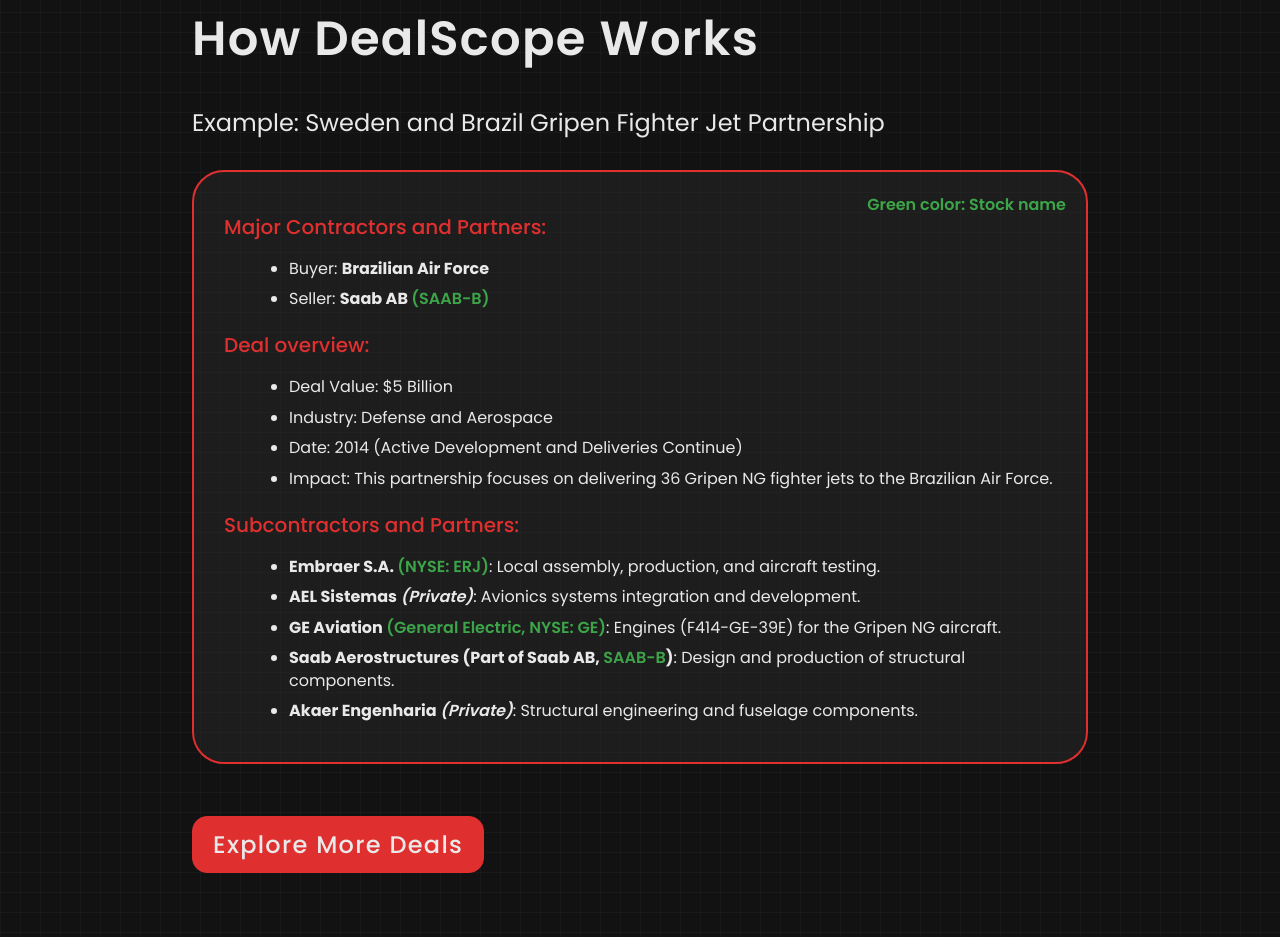
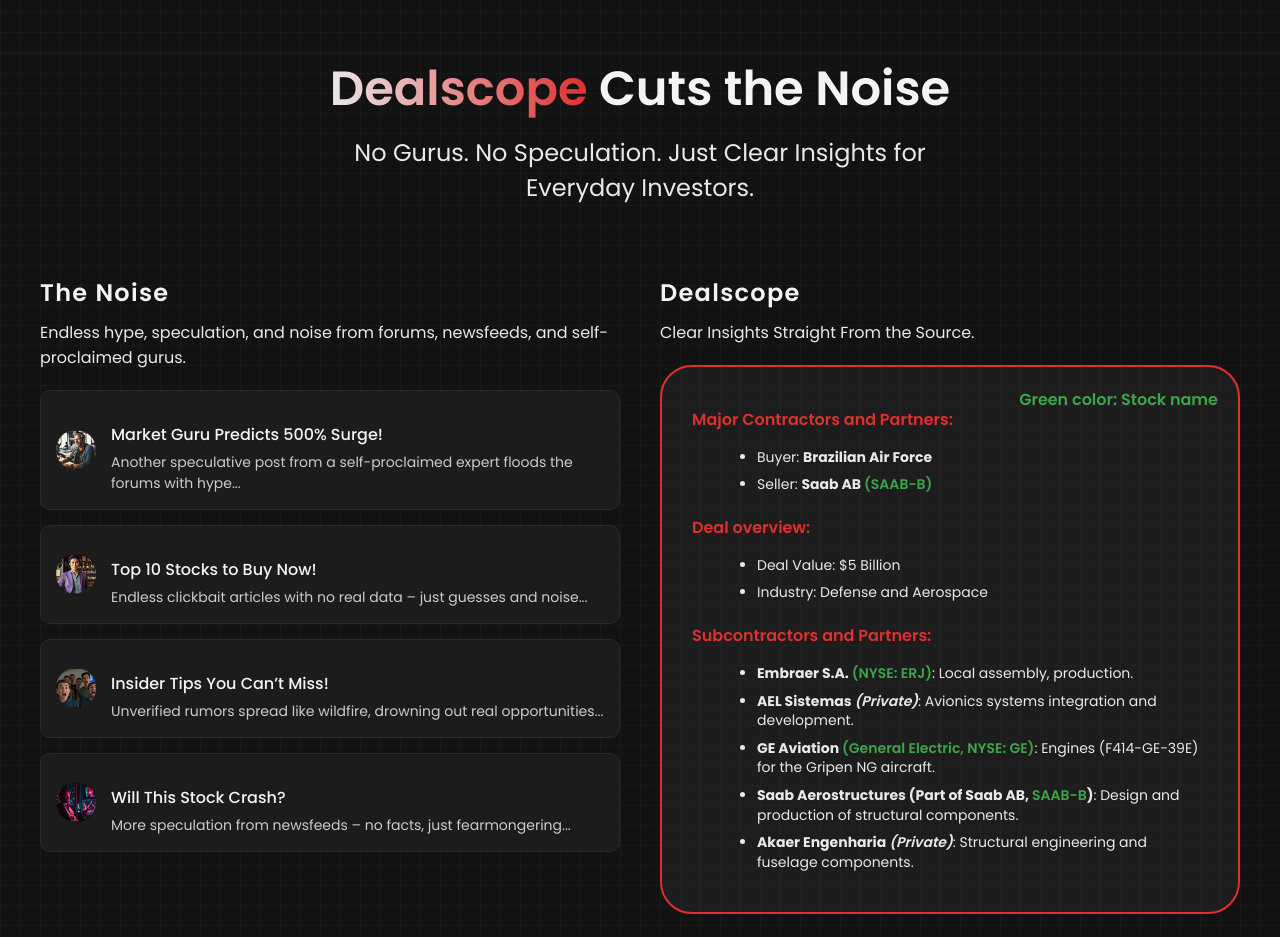
Before and after one commit to ehortlund/DS-backend-frontend, a website: page Dealscope VS/index.html in a window 1280 px wide. Shown: the part 1528-2465 px from the top of the page. Drawn offline with Linux system fonts and the light colour scheme.

Commit message:
dealscope NO NOISE

```diff
--- a/Dealscope VS/index.html
+++ b/Dealscope VS/index.html
@@ -135,17 +135,61 @@
 </section>
 
 
+<!-- Introduktionsrubrik -->
+<header class="noise-dealscope-header">
+  <h1 class="noise-dealscope-heading"><span class="highlight2">Dealscope</span> Cuts the Noise</h1>
+  <p class="noise-dealscope-subheading">No Gurus. No Speculation. Just Clear Insights for Everyday Investors.</p>
+</header>
 
 <!-- Deal Section -->
-    <section class="deal-example-section">
+<section class="noise-dealscope-section">
   <div class="container fade-in">
-        <!-- Titel och kort förklaring -->
-        <h2 class="deal-example-title">How DealScope Works</h2>
+      <div class="noise-dealscope-container">
+          <!-- Vänster sida: The Noise -->
+          <div class="noise-box">
+              <h2 class="deal-example-title">The Noise</h2>
               <p class="deal-example-subtitle">
-          Example: Sweden and Brazil Gripen Fighter Jet Partnership
+                  Endless hype, speculation, and noise from forums, newsfeeds, and self-proclaimed gurus.
               </p>
+              <div class="articles-container">
+                  <div class="article">
+                      <img src="assets/profile1.png" alt="Profile 1" class="article-profile-pic">
+                      <div class="article-content">
+                          <h3>Market Guru Predicts 500% Surge!</h3>
+                          <p>Another speculative post from a self-proclaimed expert floods the forums with hype...</p>
+                      </div>
+                  </div>
+                  <div class="article">
+                      <img src="assets/profile2.png" alt="Profile 2" class="article-profile-pic">
+                      <div class="article-content">
+                          <h3>Top 10 Stocks to Buy Now!</h3>
+                          <p>Endless clickbait articles with no real data – just guesses and noise...</p>
+                      </div>
+                  </div>
+                  <div class="article">
+                      <img src="assets/profile3.png" alt="Profile 3" class="article-profile-pic">
+                      <div class="article-content">
+                          <h3>Insider Tips You Can’t Miss!</h3>
+                          <p>Unverified rumors spread like wildfire, drowning out real opportunities...</p>
+                      </div>
+                  </div>
+                  <div class="article">
+                      <img src="assets/profile4.png" alt="Profile 4" class="article-profile-pic">
+                      <div class="article-content">
+                          <h3>Will This Stock Crash?</h3>
+                          <p>More speculation from newsfeeds – no facts, just fearmongering...</p>
+                      </div>
+                  </div>
+              </div>
+          </div>
 
-        <!-- Exempel-kort -->
+          <!-- Höger sida: Dealscope -->
+          <div class="dealscope-box">
+              <h2 class="deal-example-title">Dealscope</h2>
+              <p class="deal-example-subtitle">
+                Clear Insights Straight From the Source.
+              </p>
+              <!-- Ditt befintliga dealkort -->
               <div class="deal-example-card">
                   <h3 class="deal-section-heading">Major Contractors and Partners:</h3>
                   <ul>
@@ -159,18 +203,13 @@
                   <ul>
                       <li>Deal Value: $5 Billion</li>
                       <li>Industry: Defense and Aerospace</li>
-            <li>Date: 2014 (Active Development and Deliveries Continue)</li>
-            <li>
-              Impact: This partnership focuses on delivering 36 Gripen NG fighter jets
-              to the Brazilian Air Force.
-            </li>
                   </ul>
 
                   <h3 class="deal-section-heading">Subcontractors and Partners:</h3>
                   <ul>
                       <li>
                           <strong>Embraer S.A. <span class="ticker-green">(NYSE: ERJ)</span></strong>:
-              Local assembly, production, and aircraft testing.
+                          Local assembly, production.
                       </li>
                       <li>
                           <strong>AEL Sistemas <span class="ticker-private">(Private)</span></strong>:
@@ -190,11 +229,11 @@
                       </li>
                   </ul>
 
-          <!-- Flyttad under innehållet -->
                   <span class="stock-note">Green color: Stock name</span>
               </div>
-
-        <!-- Knapp för att gå vidare till fler deals -->
+          </div>
+      </div>
+      <!-- CTA-knapp centrerad längst ner -->
       <button class="cta-btn fade-in">Explore More Deals</button>
   </div>
 </section>
--- a/Dealscope VS/style.css
+++ b/Dealscope VS/style.css
@@ -547,8 +547,8 @@
     color: var(--red);
     margin-top: 20px;
     margin-bottom: 10px;
-    font-size: 20px;
-    font-weight: 500;
+    font-size: 16px;
+    font-weight: 550;
 }
 
   /* Listor inom deal-kortet */
@@ -562,6 +562,7 @@
   .deal-example-card li {
     color: var(--medium-white);
     margin-bottom: 8px;
+    font-size: 14px;
     line-height: 1.4;
 }
 
@@ -576,19 +577,148 @@
     font-style: italic; /* Exempel för 'Private' */
 }
 
-  /* Knappar – återanvänd din befintliga cta-btn */
-.cta-btn {
-    /* Du har redan en cta-btn-styling, men om du vill justera:
-    background-color: var(--red);
-    color: var(--medium-white);
-    border: 1px solid var(--red);
-    border-radius: 32px;
-    padding: 12px 32px;
-    cursor: pointer;
-    font-size: 18px;
-    ...
-    */
+.noise-dealscope-header {
+    text-align: center;
+    margin-top: 150px; /* Avstånd från toppen av sidan */
+    background-color: var(--vantablack); /* Gör bakgrunden mörkare */
+    background-image:
+        linear-gradient(rgba(255, 255, 255, 0.03) 1px, transparent 1px),
+        linear-gradient(90deg, rgba(255, 255, 255, 0.03) 1px, transparent 1px); /* Rutnätet */
+    background-size: 20px 20px; /* Storlek på rutnät */
+    position: relative; /* För att lägga till en sond som ligger under rutnätet */
+    text-rendering: optimizeLegibility;
+    -webkit-font-smoothing: antialiased;
+    -moz-osx-font-smoothing: grayscale;
 }
+
+
+
+.noise-dealscope-heading {
+    font-size: 48px;
+    font-weight: 600;
+    color: #F4F4F4; /* --white */
+    margin-bottom: 10px;
+}
+
+.noise-dealscope-subheading {
+    font-size: 24px;
+    font-weight: 400;
+    color: #E9E9E9; /* --medium-white */
+    margin: 0 auto;
+    max-width: 600px;
+}
+
+@media (max-width: 768px) {
+    .noise-dealscope-heading {
+        font-size: 28px;
+    }
+
+    .noise-dealscope-subheading {
+        font-size: 16px;
+    }
+}
+
+.noise-dealscope-section {
+    padding: 50px 20px;
+    color: #E9E9E9; /* --medium-white */
+    background-color: var(--vantablack); /* Gör bakgrunden mörkare */
+    background-image:
+        linear-gradient(rgba(255, 255, 255, 0.03) 1px, transparent 1px),
+        linear-gradient(90deg, rgba(255, 255, 255, 0.03) 1px, transparent 1px); /* Rutnätet */
+    background-size: 20px 20px; /* Storlek på rutnät */
+    position: relative; /* För att lägga till en sond som ligger under rutnätet */
+    text-rendering: optimizeLegibility;
+    -webkit-font-smoothing: antialiased;
+    -moz-osx-font-smoothing: grayscale;}
+
+.noise-dealscope-container {
+    display: flex;
+    justify-content: space-between;
+    max-width: 1200px;
+    margin: 0 auto;
+    gap: 40px;
+}
+
+.noise-box, .dealscope-box {
+    flex: 1; /* Delar upp utrymmet lika mellan de två boxarna */
+    min-width: 0; /* Förhindrar att boxarna blir för breda på små skärmar */
+}
+
+.noise-box h2.deal-example-title, .dealscope-box h2.deal-example-title {
+    font-size: 24px;
+    font-weight: 550;
+    color: #F4F4F4; /* --white */
+    margin-bottom: 10px;
+}
+
+.noise-box p.deal-example-subtitle, .dealscope-box p.deal-example-subtitle {
+    font-size: 16px;
+    color: #E9E9E9; /* --medium-white */
+    margin-bottom: 20px;
+}
+
+.articles-container {
+    display: flex;
+    flex-direction: column;
+    gap: 15px;
+}
+
+.article {
+    display: flex;
+    align-items: center;
+    gap: 15px;
+    background-color: #1c1c1c; /* --black */
+    padding: 15px;
+    border-radius: 10px;
+    border: 1px solid #2B2A2A; /* --dark-grey */
+}
+
+.article-profile-pic {
+    width: 40px;
+    height: 40px;
+    border-radius: 50%;
+    object-fit: cover;
+}
+
+.article-content h3 {
+    font-size: 16px;
+    font-weight: 500;
+    color: #F4F4F4; /* --white */
+    margin-bottom: 5px;
+}
+
+.article-content p {
+    font-size: 14px;
+    color: #CCCCCC; /* --soft-white */
+    margin: 0;
+}
+
+/* Centrera CTA-knappen längst ner */
+.noise-dealscope-section .cta-btn {
+    display: block;
+    margin: 30px auto 0;
+}
+
+/* Responsiv design för mindre skärmar */
+@media (max-width: 768px) {
+    .noise-dealscope-container {
+        flex-direction: column;
+        gap: 40px;
+    }
+
+    .noise-box, .dealscope-box {
+        width: 100%;
+    }
+
+    .noise-dealscope-header {
+        margin-top: 100px; /* Justera avståndet för mindre skärmar */
+    }
+
+    .noise-dealscope-section {
+        padding-bottom: 0;
+    }
+}
+
 
 
 /* trusted sektion */
@@ -1021,7 +1151,6 @@
 
     .insights-section .cta-btn{
         margin-top: 30px;
-        margin-bottom: 100px;
         padding: 10px 20px;
     }
 
@@ -1096,7 +1225,6 @@
         font-weight: 550;
         padding: 12px 25px;
         margin-top: 10px;
-        margin-bottom: 100px;
         text-rendering: optimizeLegibility;
         -webkit-font-smoothing: antialiased;
         -moz-osx-font-smoothing: grayscale;
```
Also changed, not shown: Dealscope VS/assets/profile1.png (added), Dealscope VS/assets/profile2.png (added), Dealscope VS/assets/profile3.png (added), Dealscope VS/assets/profile4.png (added), 2 other files. Lines whose indentation alone changed are shown as unchanged.
